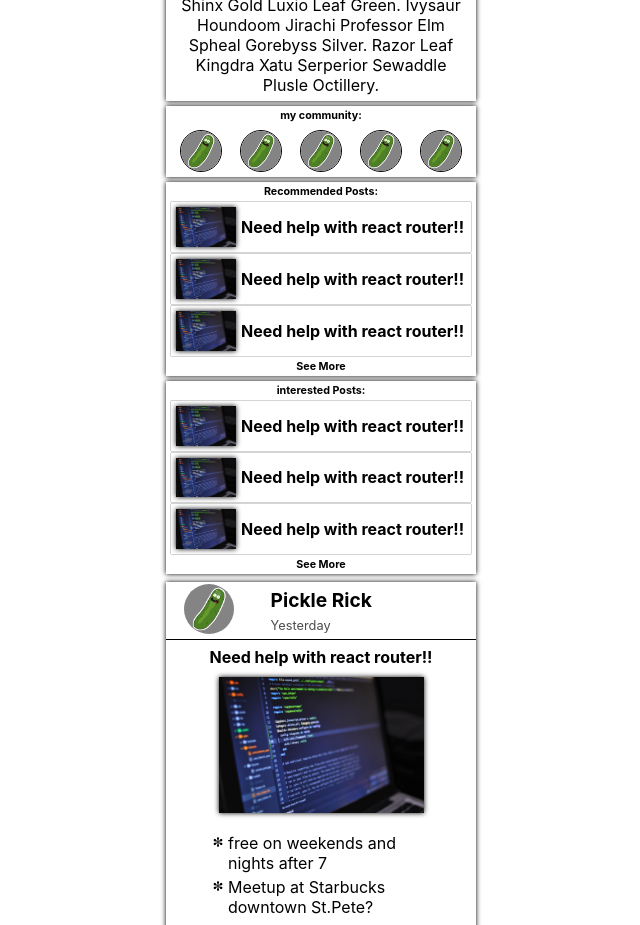
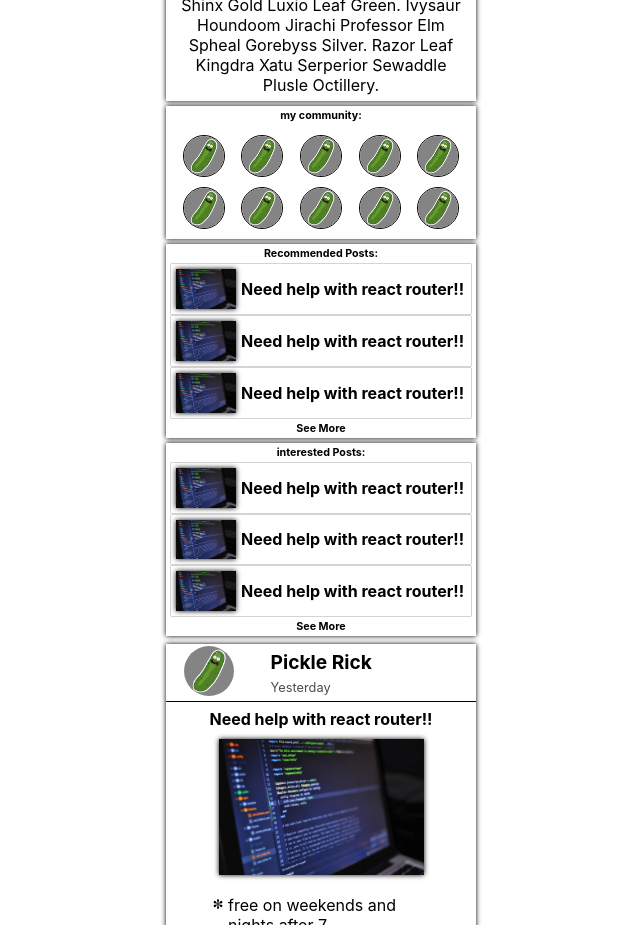
Before and after one commit to SheaParrott/capstone-v2, a React (Create React App) app: page / in a window 1280 px wide. Shown: the part 920-1845 px from the top of the page, without its empty margins (319-959 px from the left). Built offline with nearby package versions, Linux system fonts and the light colour scheme; the HTML template or start-up script is replaced by a standard one.

Commit message:
my community section styling and HTML updated

```diff
--- a/src/App.css
+++ b/src/App.css
@@ -213,7 +213,7 @@ div.profileMyCommunityParent {
 div.profileMyCommunity {
   display: flex;
   flex-wrap: wrap;
-  justify-content: space-around;
+  justify-content: space-evenly;
   width: 300px;
   padding: 5px;
 }
@@ -223,6 +223,7 @@ img.ProfileCommunityProfileImage {
   border-radius: 50%;
   border: 1px solid black;
   box-shadow: 0 0 4px white;
+  margin: 5px;
 }
 
 img.ProfileRequestBoxImage {
--- a/src/Profile.js
+++ b/src/Profile.js
@@ -43,6 +43,31 @@ class Profile extends Component {
           <div className="profileMyCommunityParent">
             <h6>my community:</h6>
             <div className="profileMyCommunity">
+              <img
+                className="ProfileCommunityProfileImage"
+                src={profileimg}
+                alt="profile"
+              />{' '}
+              <img
+                className="ProfileCommunityProfileImage"
+                src={profileimg}
+                alt="profile"
+              />{' '}
+              <img
+                className="ProfileCommunityProfileImage"
+                src={profileimg}
+                alt="profile"
+              />{' '}
+              <img
+                className="ProfileCommunityProfileImage"
+                src={profileimg}
+                alt="profile"
+              />{' '}
+              <img
+                className="ProfileCommunityProfileImage"
+                src={profileimg}
+                alt="profile"
+              />
               <img
                 className="ProfileCommunityProfileImage"
                 src={profileimg}
```
